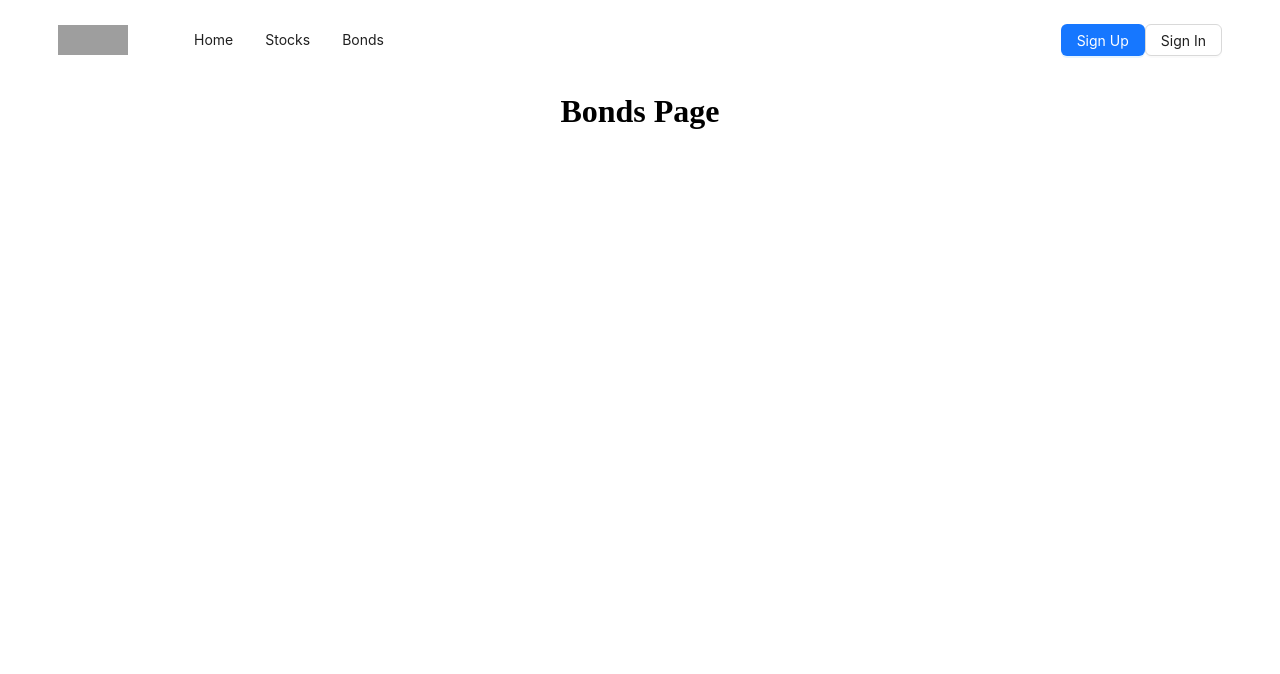
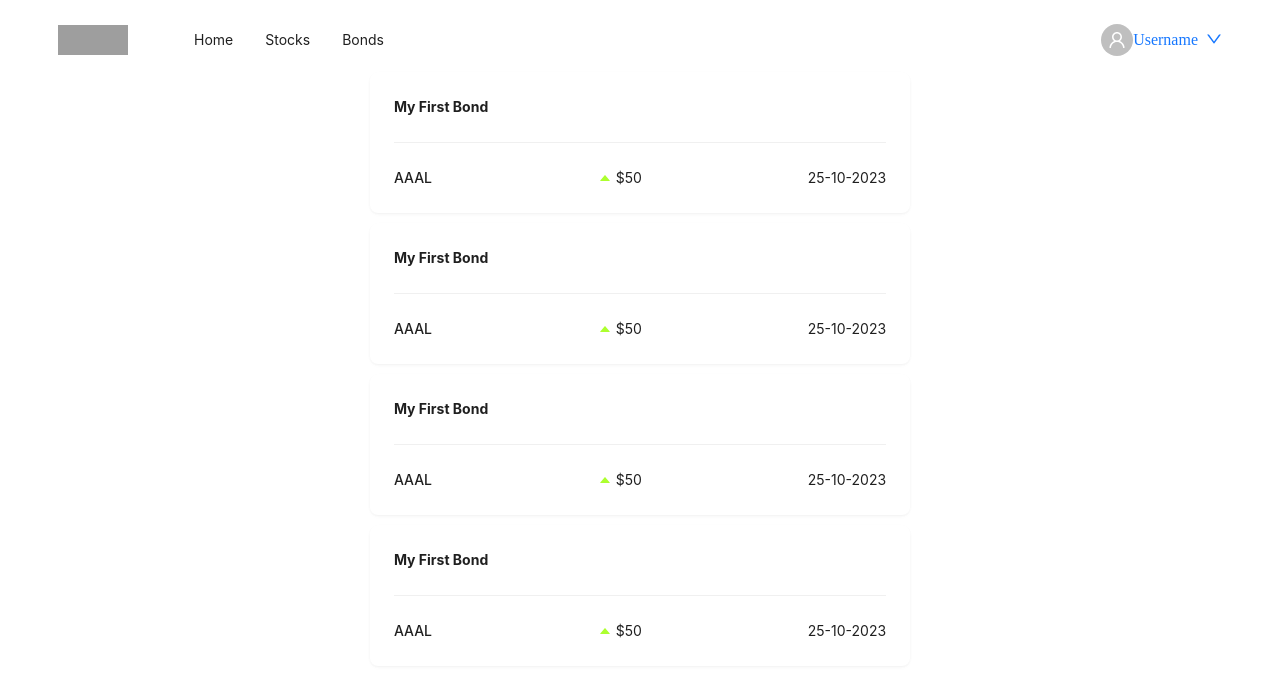
Before and after one commit to okwesi/FinTech-Client, a React (Vite) app: page /bonds in a window 1280 px wide. Shown: the top 674 px of the page. Built offline with nearby package versions, Linux system fonts and the light colour scheme; grey boxes are pictures that could not be loaded.

Commit message:
More updates, too tired to even document

```diff
--- a/src/lib/components/AppHeader/index.tsx
+++ b/src/lib/components/AppHeader/index.tsx
@@ -1,6 +1,6 @@
 import React from 'react';
-import { Layout, Button, Avatar } from 'antd';
-import { UserOutlined } from '@ant-design/icons';
+import { Layout, Button, Avatar, Dropdown, Space, MenuProps } from 'antd';
+import { DownOutlined, UserOutlined } from '@ant-design/icons';
 import { useLocation, useNavigate } from 'react-router-dom';
 
 const { Header } = Layout;
@@ -31,6 +31,26 @@ const AppHeader = () => {
         navigate('/');
     };
 
+    const items = [
+        {
+            label: 'Add Stock',
+            key: '0',
+            onClick: () => navigate('/stock'),
+        },
+        {
+            label: 'Add Bond',
+            key: '1',
+            onClick: () => navigate('/bonds'),
+        },
+        {
+            type: 'divider',
+        },
+        {
+            label: 'Account',
+            key: '3',
+            onClick: () => navigate('/account'),
+        },
+    ];
     return (
         <>
             <Header style={{ display: 'flex', backgroundColor: 'white', alignItems: 'center', margin: '0' }}>
@@ -40,22 +60,29 @@ const AppHeader = () => {
                     style={{ width: '70px', height: '30px', marginRight: '50px' }}
                 />
                 <div>
-					<Button type="text" className={isActive('/') ? 'active' : ''} onClick={handleHome}>
+                    <Button type="text" onClick={handleHome}>
                         Home
                     </Button>
-					<Button onClick={handleStock} type="text" className={isActive('/about') ? 'active' : ''}>
+                    <Button onClick={handleStock} type="text">
                         Stocks
                     </Button>
-					<Button type="text" className={isActive('/bonds') ? 'active' : ''} onClick={handleBonds}>
+                    <Button type="text" onClick={handleBonds}>
                         Bonds
                     </Button>
                 </div>
                 <div style={{ flex: 1 }} />
 
-				{false ? (
+                {true ? (
                     <div style={{ display: 'flex', alignItems: 'center' }}>
                         <Avatar icon={<UserOutlined />} />
-						<span style={{ marginLeft: '10px', color: 'green' }}>Username</span>
+                        <Dropdown menu={{ items }} trigger={['click']}>
+                            <a onClick={(e) => e.preventDefault()}>
+                                <Space>
+                                    Username
+                                    <DownOutlined />
+                                </Space>
+                            </a>
+                        </Dropdown>
                     </div>
                 ) : (
                     <div style={{ display: 'flex', alignItems: 'center' }}>
--- a/src/lib/components/Layout/index.tsx
+++ b/src/lib/components/Layout/index.tsx
@@ -6,7 +6,9 @@ const Layout = () => {
 	return (
 		<>
 			<AppHeader />
-			<Outlet />
+			<div style={{ padding: '0 6% ' }}>
+				<Outlet />
+			</div>
 		</>
 	);
 };
--- /dev/null
+++ b/src/pages/BondDetailPage/index.tsx
@@ -0,0 +1,7 @@
+import React from 'react';
+
+const BondDetailPage = () => {
+	return <div>BondDetailPage</div>;
+};
+
+export default BondDetailPage;
--- a/src/pages/BondsPage/index.tsx
+++ b/src/pages/BondsPage/index.tsx
@@ -1,11 +1,71 @@
+import { CaretUpOutlined, CaretDownOutlined } from '@ant-design/icons';
+import { Row, Col, Card, Typography, Divider, Space, Button } from 'antd';
 import React from 'react';
 
 const BondsPage = () => {
-	return (
-		<div>
-			<h1 style={{ textAlign: 'center' }}>Bonds Page</h1>
-		</div>
-	);
+    const cardData = [
+        { title: 'My First Bond', price: 50, positiveChange: false },
+        { title: 'My First Bond', price: 50, positiveChange: false },
+        { title: 'My First Bond', price: 50, positiveChange: false },
+        { title: 'My First Bond', price: 50, positiveChange: false },
+    ];
+    return (
+        <div >
+            <Row gutter={{ xs: 8, sm: 16, md: 24, lg: 32 }} justify="space-between" align="top">
+                <Col className="gutter-row" span={5}></Col>
+                <Col className="gutter-row" id="middle" span={12} >
+
+                    <div style={{
+                        width: '100%',
+                        height: '100vh',
+                    }}>
+                        {cardData.map((data, index) => (
+                            <Card
+                                key={index}
+                                bordered={false}
+                                style={{
+                                    width: '100%',
+                                    marginBottom: '10px',
+                                }}
+                            >
+                                <Typography style={{ fontWeight: 700 }}>{data.title}</Typography>
+                                <Divider />
+                                <div
+                                    style={{
+                                        display: 'flex',
+                                        flexDirection: 'row',
+                                        justifyContent: 'space-between',
+                                        alignItems: 'center',
+                                    }}
+                                >
+                                    <Typography style={{ fontWeight: 500 }}>AAAL</Typography>
+                                    {
+                                        true  ? (
+                                            <Typography style={{ fontWeight: 400 }}> <CaretUpOutlined style={{ color: 'greenyellow' }} /> ${data.price}</Typography>
+                                        ) :
+                                            (
+                                                <Typography style={{ fontWeight: 400 }}> <CaretDownOutlined style={{ color: 'red' }} /> ${data.price}</Typography>
+                                            )
+                                    }
+                                    <Typography style={{ fontWeight: 400 }}> 25-10-2023</Typography>
+                                </div>
+                            </Card>
+                        ))}
+
+                        {
+                            false ?? (
+                                <Space wrap>
+                                    <Button type="primary">Prev</Button>
+                                    <Button>Next</Button>
+                                </Space>
+                            )
+                        }
+                    </div>
+                </Col>
+                <Col className="gutter-row" span={5}></Col>
+            </Row>
+        </div>
+    );
 };
 
 export default BondsPage;
--- a/src/pages/HomePage/index.tsx
+++ b/src/pages/HomePage/index.tsx
@@ -4,10 +4,11 @@ import AppHeader from '../../lib/components/AppHeader';
 const Home = () => {
 	return (
 		<div
-			style={{
-				overflowX: 'hidden',
-			}}
+        style={{
+            overflowX: 'hidden',
+        }}
 		>
+        <AppHeader />
 			<img
 				src="https://images.ctfassets.net/6ndujxh3wgyb/6NwlZ5M6qNPq0oyUXcG0Zs/f136a24762389b14bccf9f8e80e7e357/the-future-of-fintech-header.jpg"
 				alt="Google"
--- /dev/null
+++ b/src/pages/StockDetailPage/index.tsx
@@ -0,0 +1,7 @@
+import React from 'react';
+
+const StockDetailPage: React.FC = () => {
+	return <div>StockDetailPage</div>;
+};
+
+export default StockDetailPage;
--- a/src/pages/StockPage/index.tsx
+++ b/src/pages/StockPage/index.tsx
@@ -1,11 +1,106 @@
+import { CaretDownOutlined, CaretUpOutlined } from '@ant-design/icons';
+import { Divider, Row, Col, Space, Card, Typography, Button } from 'antd';
+import Title from 'antd/es/typography/Title';
 import React from 'react';
 
 const StockPage = () => {
-	return (
-		<div>
-			<h1 style={{ textAlign: 'center' }}>Stock Page</h1>
-		</div>
-	);
+
+    const cardData = [
+        { title: 'My First Stock', price: 50, positiveChange: false },
+        { title: 'My First Stock', price: 50, positiveChange: false },
+        { title: 'My First Stock', price: 50, positiveChange: false },
+        { title: 'My First Stock', price: 50, positiveChange: false },
+    ];
+    return (
+        <div >
+            <Row gutter={{ xs: 8, sm: 16, md: 24, lg: 32 }} justify="space-between" align="top">
+                <Col className="gutter-row" span={5}>
+                    <div style={{ height: 500, width: '100%', overflow: 'hidden' }}>
+                        {cardData.map((data, index) => (
+                            <Card bordered={false}
+                                style={{
+                                    width: '100%',
+                                    marginBottom: '10px',
+                                }}
+                            >
+                                <div style={{
+                                    display: 'flex',
+                                    flexDirection: 'row', justifyContent: 'space-between', alignItems: 'center'
+                                }}>
+
+                                    <Typography style={{ fontWeight: 500 }}>AAAL</Typography>
+                                    <Typography style={{ fontWeight: 400 }}>$50</Typography>
+                                    {
+                                        false ? (
+                                            <CaretUpOutlined style={{ color: 'greenyellow' }} />
+                                        ) :
+                                            (
+                                                <CaretDownOutlined style={{ color: 'red' }} />
+                                            )
+                                    }
+                                </div>
+                            </Card>
+                        ))}
+                    </div>
+                </Col>
+                <Col className="gutter-row" id="middle" span={12} >
+
+                    <div style={{
+                        width: '100%',
+                        height: '100vh',
+                    }}>
+                        {cardData.map((data, index) => (
+                            <Card
+                                key={index}
+                                bordered={false}
+                                style={{
+                                    width: '100%',
+                                    marginBottom: '10px',
+                                }}
+                            >
+                                <Typography style={{ fontWeight: 700 }}>{data.title}</Typography>
+                                <Divider />
+                                <div
+                                    style={{
+                                        display: 'flex',
+                                        flexDirection: 'row',
+                                        justifyContent: 'space-between',
+                                        alignItems: 'center',
+                                    }}
+                                >
+                                    <Typography style={{ fontWeight: 500 }}>AAAL</Typography>
+                                    <Typography style={{ fontWeight: 400 }}>${data.price}</Typography>
+                                    {data.positiveChange ? (
+                                        <CaretUpOutlined style={{ color: 'greenyellow' }} />
+                                    ) : (
+                                        <CaretDownOutlined style={{ color: 'red' }} />
+                                    )}
+                                </div>
+                            </Card>
+                        ))}
+
+                        {
+                            false ?? (
+                                <Space wrap>
+                                    <Button type="primary">Prev</Button>
+                                    <Button>Next</Button>
+                                </Space>
+                            )
+                        }
+                    </div>
+                </Col>
+                <Col className="gutter-row" span={5}>
+                    {/* <Card
+                        style={{
+                            width: '100%',
+                            height: 500,
+                            boxShadow: 'rgba(9, 30, 66, 0.25) 0px 1px 1px, rgba(9, 30, 66, 0.13) 0px 0px 1px 1px',
+                        }}
+                    ></Card> */}
+                </Col>
+            </Row>
+        </div>
+    );
 };
 
 export default StockPage;
```
Also changed, not shown: src/Routes.tsx (+6 -1 lines). Lines whose indentation alone changed are shown as unchanged.
